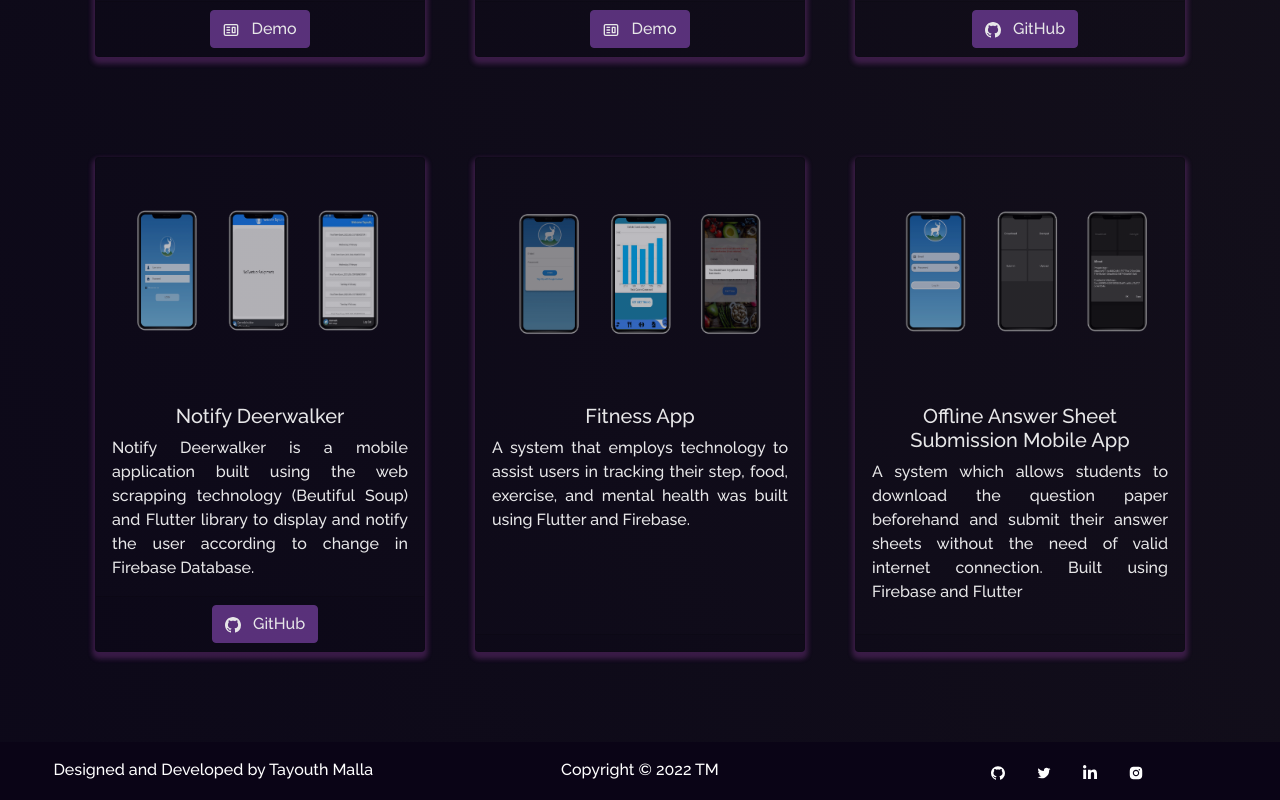
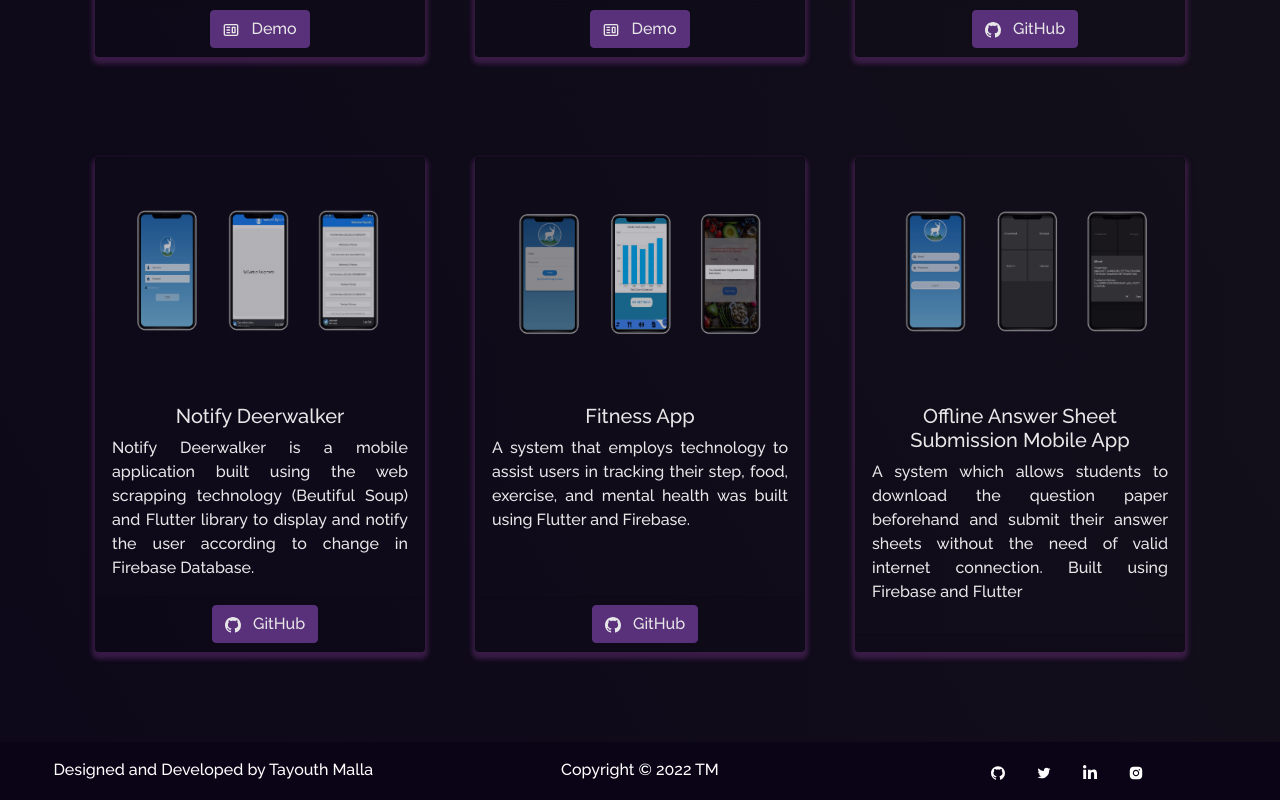
Before and after one commit to tayouthae/Portfolio, a React (Create React App) app: page /project in a window 1280 px wide. Shown: the part 1431-2231 px from the top of the page. Built offline with nearby package versions, Linux system fonts and the light colour scheme.

Commit message:
mini project github link added

```diff
--- a/src/components/Projects/ProjectConstants.js
+++ b/src/components/Projects/ProjectConstants.js
@@ -56,7 +56,7 @@ export const ProjectConstants = [
     imgPath: MiniProject,
     title: "Fitness App",
     desc: "A system that employs technology to assist users in tracking their step, food, exercise, and mental health was built using Flutter and Firebase.",
-    // gitHubLink: 'https://github.com/tayouthae/MiniProject'
+    gitHubLink: "https://github.com/tayouthae/Fitness-App-Mini-Project",
   },
   {
     imgPath: FYPMobileApp,
```
